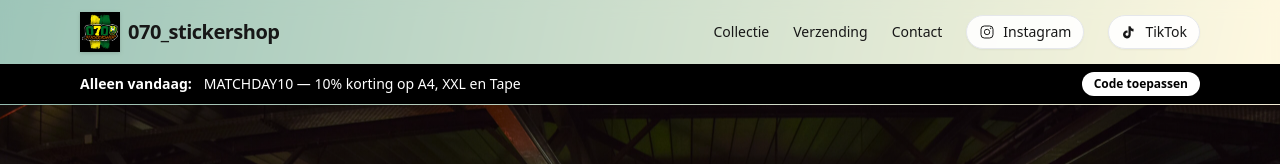
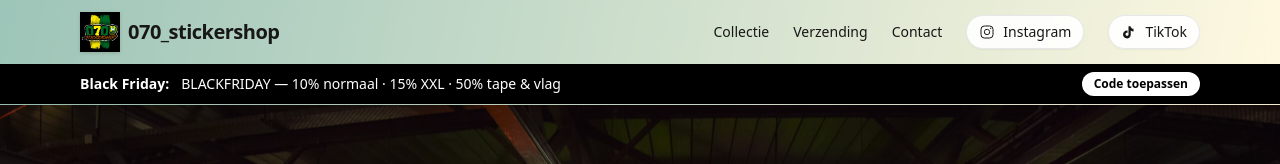
Before and after one commit to 070stickershop/070stickershopnl, a React (Vite) app: page / in a window 1280 px wide. Shown: the top 164 px of the page. Built offline with nearby package versions, Linux system fonts and the light colour scheme.

Commit message:
Update App.jsx

```diff
--- a/src/App.jsx
+++ b/src/App.jsx
@@ -612,13 +612,20 @@ function computeDiscount(subtotal, cart) {
     }
   }
 
-  // Quick apply knop in banner
-  function applyMatchdayFromBanner() {
-    setCouponInput("MATCHDAY10");
-    const c = COUPONS.MATCHDAY10;
-    if (c) setAppliedCoupon({ code: "MATCHDAY10", appliedOn: localISODate(), ...c });
-    haptic(18);
+// Quick apply knop in banner – Black Friday
+function applyMatchdayFromBanner() {
+  setCouponInput("BLACKFRIDAY");
+  const c = COUPONS.BLACKFRIDAY;
+  if (c) {
+    setAppliedCoupon({
+      code: "BLACKFRIDAY",
+      appliedOn: localISODate(),
+      ...c,
+    });
   }
+  haptic(18);
+}
+
 
   return (
     <div className="min-h-screen text-neutral-900 bg-gradient-to-br from-[#0b6e4f] via-[#f2c200]/30 to-[#f2c200]/60">
@@ -674,11 +681,13 @@ function computeDiscount(subtotal, cart) {
           </nav>
         </div>
 
-        {/* MATCHDAY banner */}
+        {/* Black Friday banner */}
         <div className="bg-black text-white">
           <div className="mx-auto max-w-6xl px-4 py-2 text-sm flex items-center gap-3">
-            <span className="font-semibold">Alleen vandaag:</span>
-            <span>MATCHDAY10 — 10% korting op A4, XXL en Tape</span>
+            <span className="font-semibold">Black Friday:</span>
+            <span>
+              BLACKFRIDAY — 10% normaal · 15% XXL · 50% tape & vlag
+            </span>
             {!appliedCoupon ? (
               <button
                 onClick={applyMatchdayFromBanner}
@@ -687,7 +696,9 @@ function computeDiscount(subtotal, cart) {
                 Code toepassen
               </button>
             ) : (
-              <span className="ml-auto text-green-400 font-semibold">Code toegepast</span>
+              <span className="ml-auto text-green-400 font-semibold">
+                Code toegepast
+              </span>
             )}
           </div>
         </div>
```
